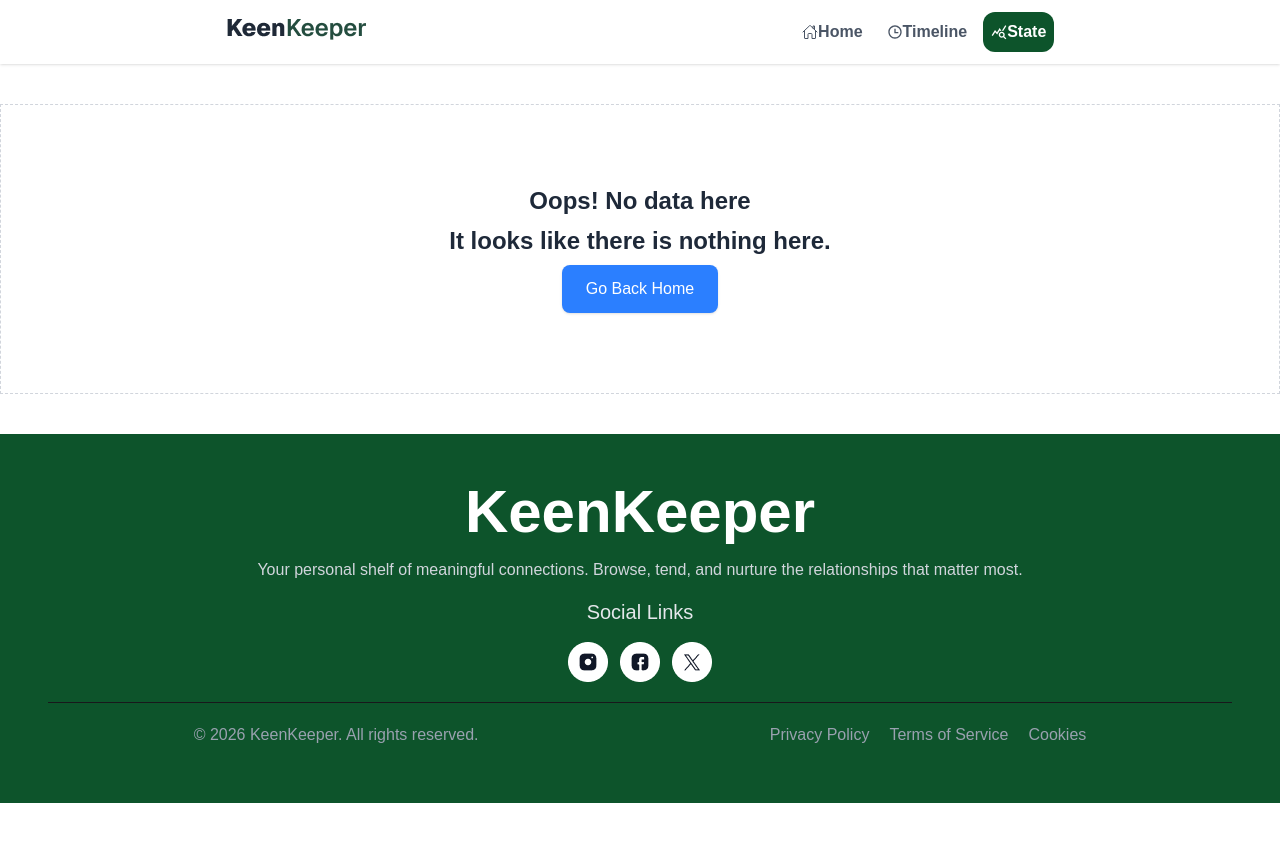
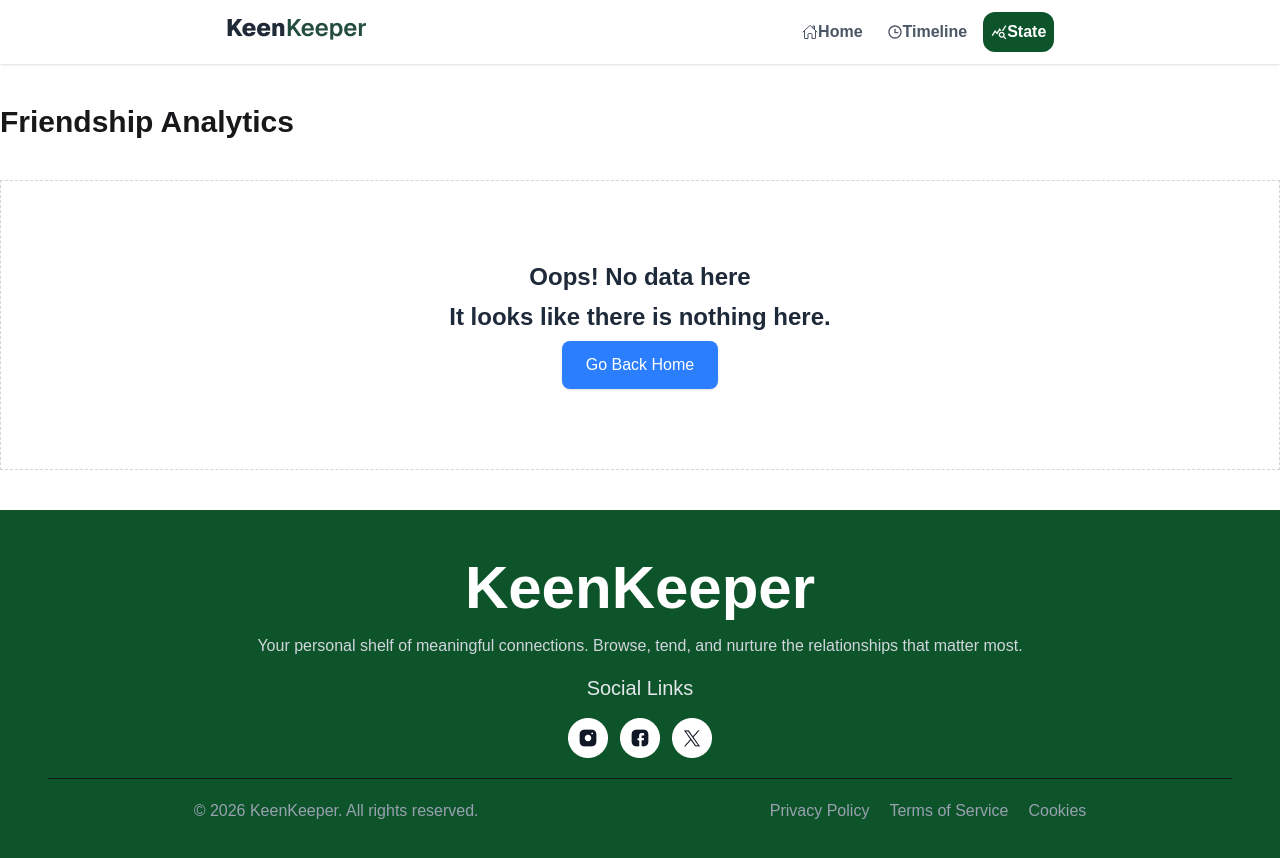
Before and after one commit to abdussattarsakil/keen-keeper, a React (Vite) app: page /state in a window 1280 px wide. Shown: the top 858 px of the page. Before the commit the page ends 803 px from the top, so only its background shows below. Built offline with nearby package versions, Linux system fonts and the light colour scheme.

Commit message:
timeline and state page ui fixed

```diff
--- a/src/Pages/State.jsx
+++ b/src/Pages/State.jsx
@@ -11,6 +11,7 @@ const State = () => {
         { name: 'Video', value: video, fill: '#FFBB28' },
     ];
     return (<>
+        <h1 className="container mx-auto my-10 text-3xl font-bold">Friendship Analytics</h1>
         <div className={`flex justify-center items-center my-10 ${call === 0 && text === 0 && video === 0 && "hidden"}`}>
             <PieChart style={{ width: '100%', maxWidth: '500px', maxHeight: '80vh', aspectRatio: 1 }} responsive>
                 <Pie
@@ -29,7 +30,7 @@ const State = () => {
                 <Tooltip />
             </PieChart>
         </div>
-        <div className={`flex justify-center items-center my-10 border border-dashed container mx-auto p-20 border-gray-300  ${call > 0 || text > 0 || video > 0 ? "hidden":""}`}>
+        <div className={`flex justify-center items-center my-10 border border-dashed container mx-auto p-20 border-gray-300  ${call > 0 || text > 0 || video > 0 ? "hidden" : ""}`}>
             <div className="text-center max-w-md">
 
                 {/* Title */}
--- a/src/Pages/TimeLine.jsx
+++ b/src/Pages/TimeLine.jsx
@@ -33,8 +33,8 @@ const TimeLine = () => {
 
 
     return (<>
+        <h1 className="text-3xl font-bold my-10 container mx-auto">Timeline</h1>
         <div className={`container mx-auto my-10 ${call === 0 && text === 0 && video === 0 && "hidden"}`}>
-            <h1 className="text-3xl font-bold my-10">Timeline</h1>
 
             <div class="dropdown dropdown-start">
                 <div tabIndex="0" role="button" class="btn w-full m-1 p-5 flex justify-between">Filter timeline <RxDropdownMenu /></div>
```
